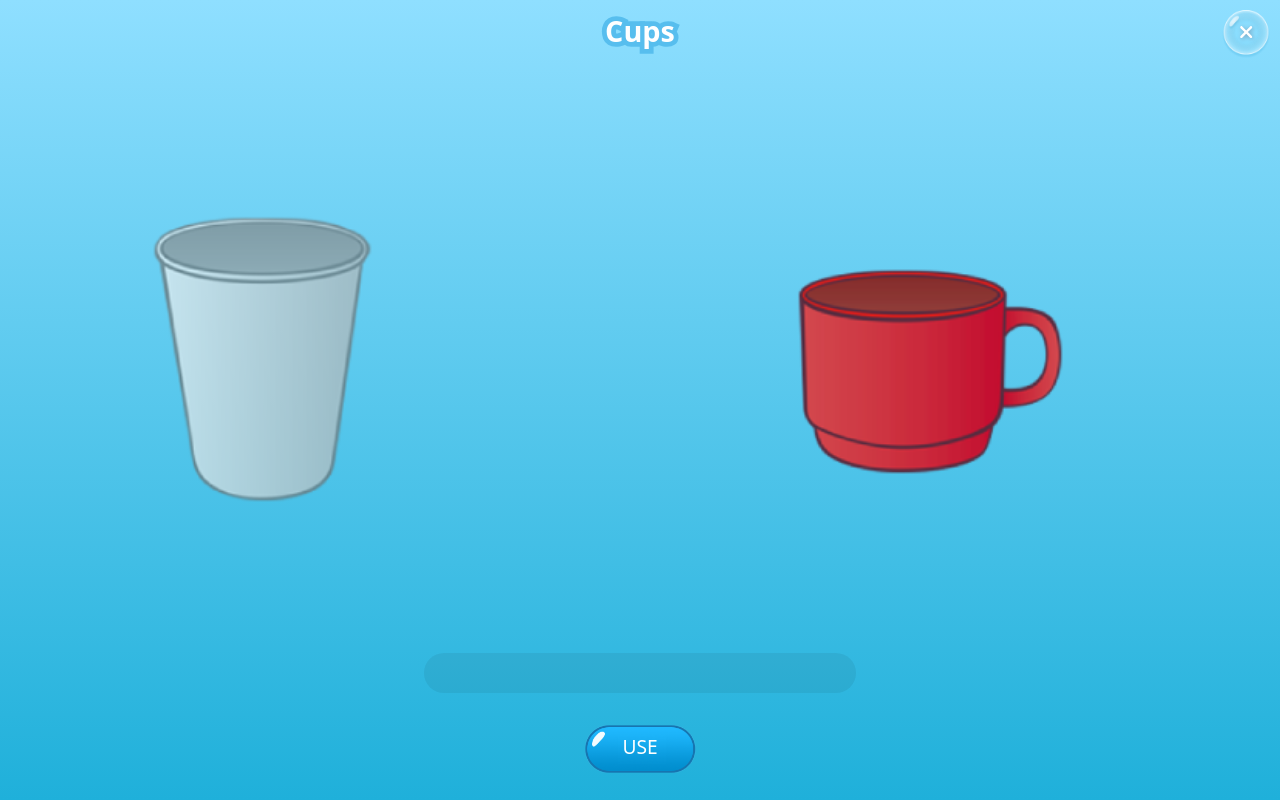
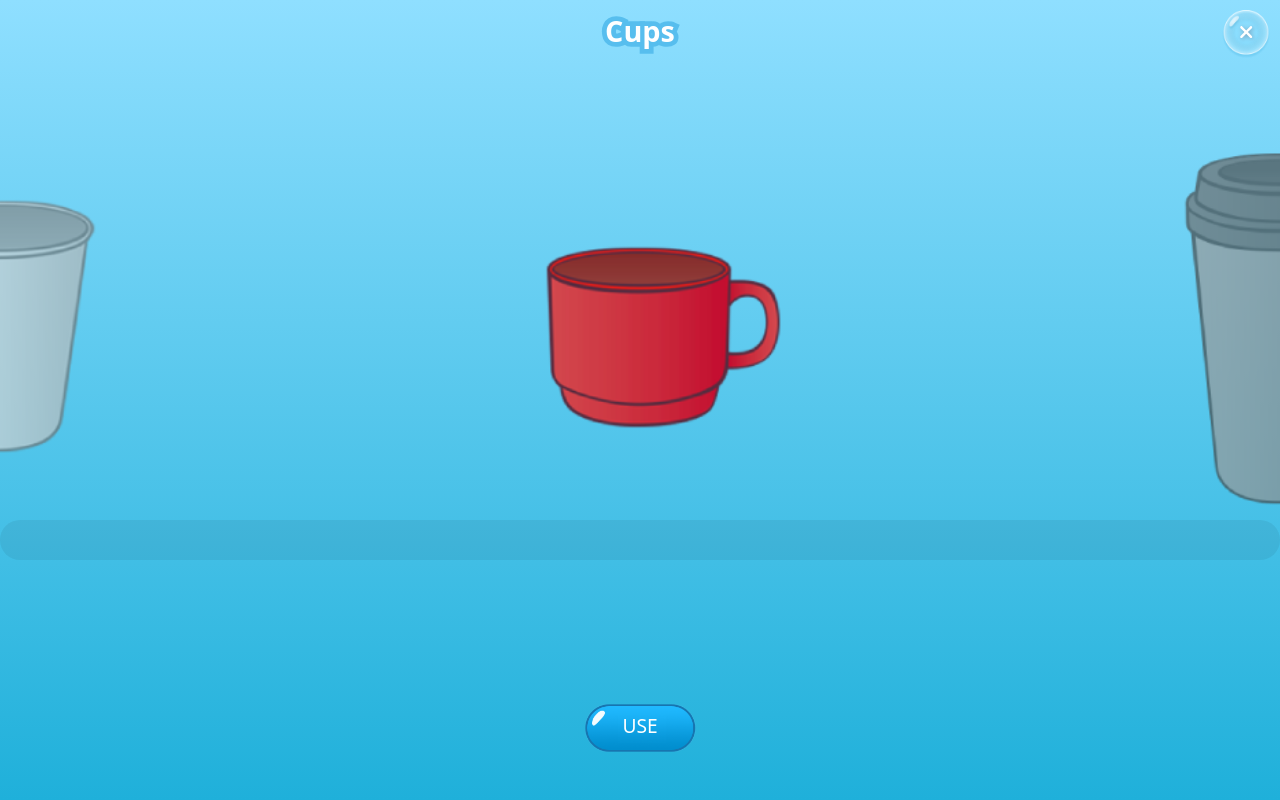
Before and after one commit to soon-y/dewydays, a React (Vite) app: page /cups in a window 1280 px wide. Built offline with nearby package versions, Linux system fonts and the light colour scheme; a web font is replaced by a local one.

Commit message:
responsible

```diff
--- a/src/Cups.jsx
+++ b/src/Cups.jsx
@@ -26,8 +26,8 @@ export default function Weather(){
       </div>
       </Link>
 
-      <div className='content'>
-      <animated.div className='cups' style={ cupNum == 0? slideCup :  slideCup}>
+
+      <animated.div className='cups' style={ slideCup }>
         <img className={cupNum == 0? 'selected' : 'notSelected'} src='/cups/00.png' onClick={() => setCup(0)} />
         <img className={cupNum == 1? 'selected' : 'notSelected'} src='/cups/01.png' onClick={() => setCup(1)} />
         <img className={cupNum == 2? 'selected' : 'notSelected'} src='/cups/02.png' onClick={() => setCup(2)} />
@@ -41,13 +41,15 @@ export default function Weather(){
       </div>
 
 
-
-      <div className='btn center'>
+      <div className='btn center' style={{
+        top: '7rem',
+        position: 'relative'
+        }}>
             <Link to='/'>
               <button>USE</button>
             </Link>
         </div>
       </div>
-    </div>
+
   )
 }
--- a/src/index.css
+++ b/src/index.css
@@ -144,17 +144,12 @@ p {
 
 .content {
   position: absolute;
-  top: 4.2rem;
-  width: 27rem;
-  padding-bottom: 2rem;
   left: 50%;
   transform: translate(-50%, 0);
-}
-
-@media screen and (max-aspect-ratio: 0.5) {
-  .content {
-    width: 100vw;
-  }
+  top: 4.2rem;
+  width: 100vw;
+  padding-bottom: 2rem;
+  margin: 0;
 }
 
 .margin-bottom {
@@ -281,7 +276,7 @@ p.alarmText {
 
 .currentWeather {
   width: 70%;
-  height: 50%;
+  height: 60%;
   margin-top: 1rem;
 }
 
@@ -299,9 +294,6 @@ p.alarmText {
   width: calc(100% - 2rem);
   height: auto;
   aspect-ratio: 1;
-  /* background-image: url("/weather/clock.png");
-  background-size: contain;
-  background-repeat: no-repeat; */
 }
 
 .clockBg {
@@ -416,10 +408,9 @@ p.alarmText {
   background-color: #92d5f5;
 }
 
-
 .pointer {
   position: relative;
-  left: calc(50% - 1.5rem);
+  left: calc(50% - 6%);
   top: -3%;
   height: 53%;
   transform-origin: bottom center;
@@ -480,15 +471,20 @@ p.alarmText {
 
 /*****       Cups       *****/
 .cups {
-  width: 200%;
+  top: 4.2rem;
+  width: 200vw;
   display: grid;
   grid-template-columns: repeat(4, 50vw);
   position: relative;
   transform: translateX(-25vw);
+  text-align: center;
 }
 
 .cups img {
-  width: 50%;
+  width: 50vw;
+  height: auto;
+  margin: auto;
+
 }
 
 .notSelected {
@@ -502,6 +498,7 @@ p.alarmText {
 }
 
 #scroller {
+
   height: 40px;
   /*position: fixed;*/
   border: none;
@@ -546,3 +543,89 @@ p.alarmText {
   pointer-events: none;
   box-shadow: inset 0 0 10px #00000050;
 }
+
+
+@media screen and (min-aspect-ratio: 0.6) {
+  .content {
+    width: 90vw;
+    padding-left: 5vw;
+    padding-right: 5vw;
+  }
+
+  .clock {
+    width: calc(90vw - 2rem);
+  }
+
+  .clockBg {
+    width: calc(90vw - 2rem);
+  }
+}
+
+@media screen and (min-aspect-ratio: 0.7) {
+  .content {
+    width: 80vw;
+    padding-left: 10vw;
+    padding-right: 10vw;
+  }
+
+  .clock {
+    width: calc(80vw - 2rem);
+  }
+
+  .clockBg {
+    width: calc(80vw - 2rem);
+  }
+
+  .cups img {
+    height: 65vh;
+    width: auto;
+  }
+}
+
+@media screen and (min-aspect-ratio: 0.8) {
+  .content {
+    width: 70vw;
+    padding-left: 15vw;
+    padding-right: 15vw;
+  }
+
+  .clock {
+    width: calc(70vw - 2rem);
+  }
+
+  .clockBg {
+    width: calc(70vw - 2rem);
+  }
+}
+
+@media screen and (min-aspect-ratio: 0.9) {
+  .content {
+    width: 60vw;
+    padding-left: 20vw;
+    padding-right: 20vw;
+  }
+
+  .clock {
+    width: calc(60vw - 2rem);
+  }
+
+  .clockBg {
+    width: calc(60vw - 2rem);
+  }
+}
+
+@media screen and (min-aspect-ratio: 1) {
+  .content {
+    width: 32rem;
+    padding-left: 25vw;
+    padding-right: 25vw;
+  }
+
+  .clock {
+    width: 32rem;
+  }
+
+  .clockBg {
+    width: 32rem;
+  }
+}
```
